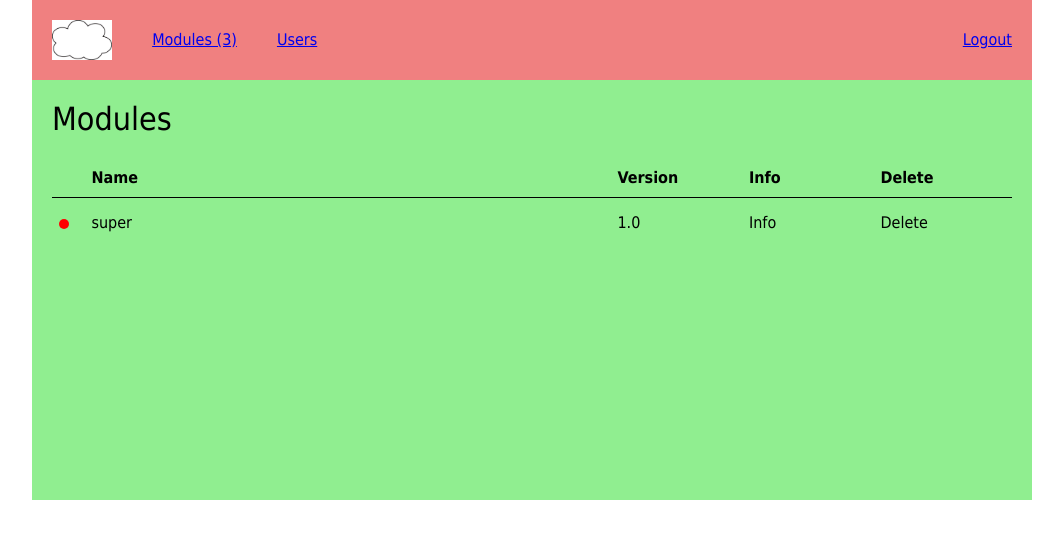
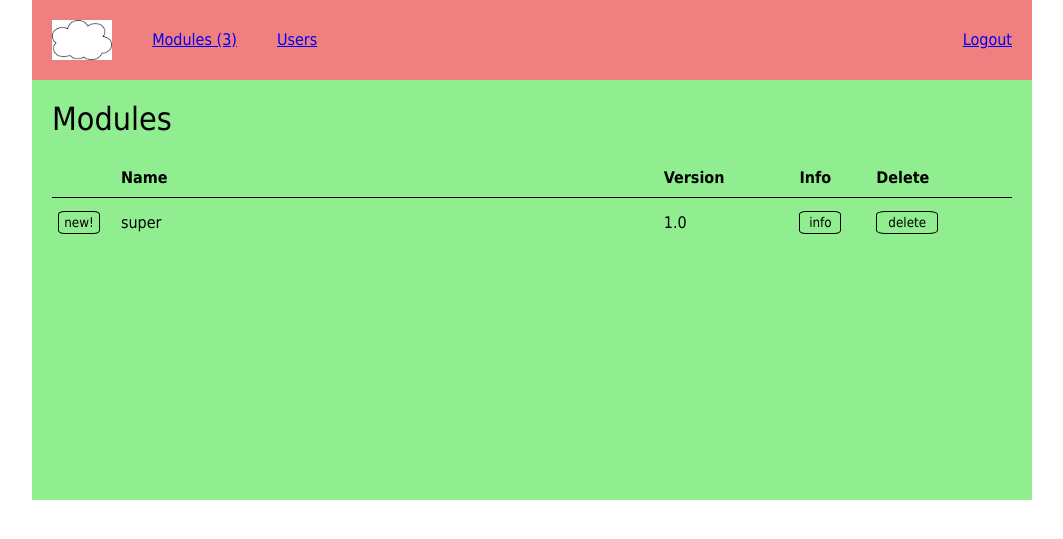
Before and after one commit to anpavlov/diplom, a Flask app: page /modules in a window 1280 px wide. Shown: the top 539 px of the page, without its empty margins (108-1171 px from the left). Run offline with Flask 2, Linux system fonts and the light colour scheme.

Commit message:
modules table

```diff
--- a/server_files/static/modules.css
+++ b/server_files/static/modules.css
@@ -17,8 +17,11 @@
     width: 40%;
 }
 
+.modules-table__header-field_info {
+    width: 5%;
+}
+
 .modules-table__header-field_version,
-.modules-table__header-field_info,
 .modules-table__header-field_delete {
     width: 10%;
 }
@@ -33,19 +36,50 @@
     padding-left: 0;
 }
 
-.modules-table__field_approved {
+.modules-table__field_center-text {
     text-align: center;
 }
 
-.modules-table__field_approved_mark {
-    font-size: 0;
-    /*line-height: 100%;*/
-    background-color: red;
-    /*padding: 5px;*/
-    /*margin: auto 0;*/
-    height: 10px;
-    width: 10px;
+.modules-table__field_no-pad {
+    padding: 0 15px 0 0;
+}
+
+.modules-table__field_btn {
+    font-size: smaller;
+    color: black;
+    text-decoration: none;
+    padding: 3px 5px;
+    border: 1px solid black;
+    border-radius: 15%;
+    height: 15px;
+    width: 30px;
     display: inline-block;
-    border-radius: 100%;
     vertical-align: middle;
+    cursor: pointer;
 }
+
+.modules-table__field_btn.wide {
+    width: 50px;
+}
+
+.modules-table__field_btn.new:before {
+    content: "new!";
+}
+
+.modules-table__field_btn.new:hover:before {
+    font-family: 'Material Icons';
+    font-size: initial;
+    content: "done";
+    text-rendering: optimizeLegibility;
+}
+
+.modules-table__field_btn.approve:before {
+    font-family: 'Material Icons';
+    font-size: initial;
+    content: "done";
+    text-rendering: optimizeLegibility;
+}
+
+.modules-table__field_btn.approved {
+    background-color: #1655ff;
+}
--- a/server_files/templates/admin.html
+++ b/server_files/templates/admin.html
@@ -3,6 +3,8 @@
 <head>
     <meta charset="UTF-8">
     <title>{% block title %}{% endblock %}</title>
+{# TODO: download font #}
+    <link href="https://fonts.googleapis.com/icon?family=Material+Icons" rel="stylesheet">
     <link rel="stylesheet" href="/main.css">
     <link rel="stylesheet" href="/modules.css">
     <script src="/jquery-2.2.0.min.js"></script>
@@ -32,13 +34,17 @@
             </thead>
             <tbody>
                 <tr class="modules-table__content-row">
-                    <td class="modules-table__field modules-table__field_approved">
-                        <span title="Approved" class="modules-table__field_approved_mark approved">o</span>
+                    <td class="modules-table__field modules-table__field_no-pad modules-table__field_center-text">
+                        <span title="Approved" class="modules-table__field_btn new"></span>
                     </td>
-                    <td class="modules-table__field modules-table__field_name">super</td>
-                    <td class="modules-table__field modules-table__field_version">1.0</td>
-                    <td class="modules-table__field modules-table__field_info">Info</td>
-                    <td class="modules-table__field modules-table__field_delete">Delete</td>
+                    <td class="modules-table__field">super</td>
+                    <td class="modules-table__field">1.0</td>
+                    <td class="modules-table__field modules-table__field_no-pad">
+                        <span class="modules-table__field_btn modules-table__field_center-text">info</span>
+                    </td>
+                    <td class="modules-table__field modules-table__field_no-pad">
+                        <span class="modules-table__field_btn modules-table__field_center-text wide">delete</span>
+                    </td>
                 </tr>
             </tbody>
         </table>
```
